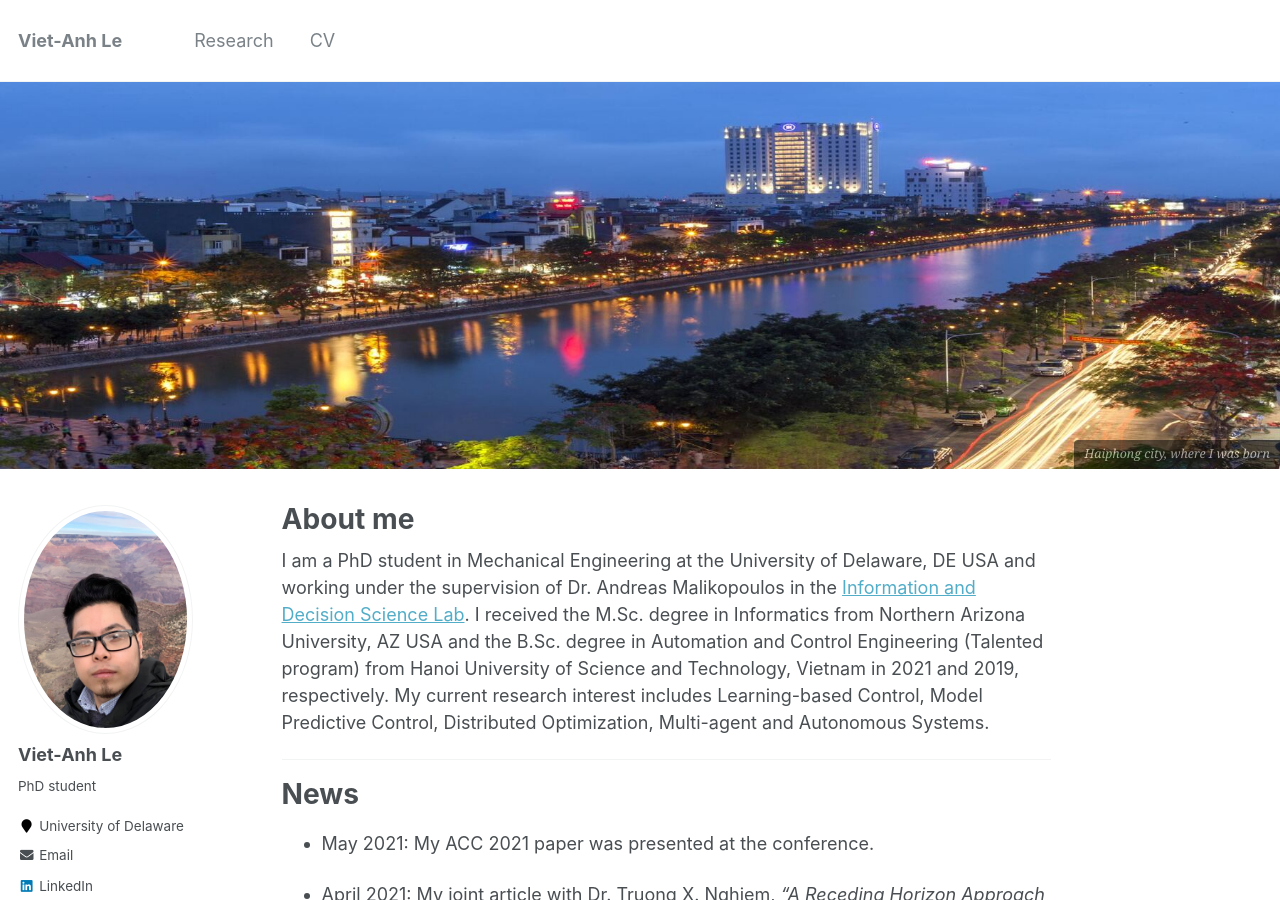
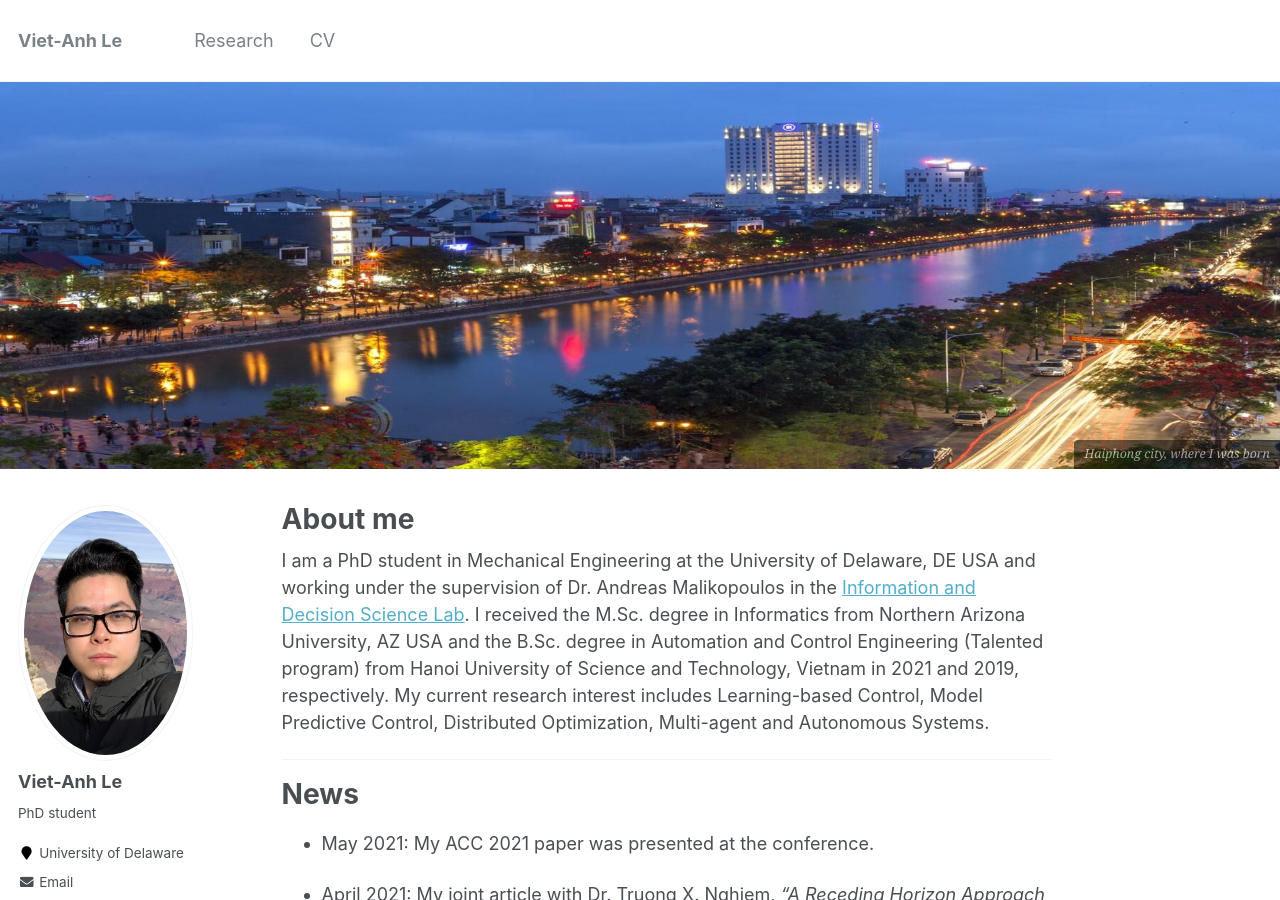
Before and after one commit to vietanhle0101/vietanhle0101.github.io, a Jekyll site: the page built from _pages/about.md, in a window 1280 px wide and 900 px high. Built offline with Jekyll 4.4.1, drawn with Linux system fonts in a browser that asks for light colours.

Commit message:
change prf photo

```diff
--- a/_config.yml
+++ b/_config.yml
@@ -81,7 +81,7 @@ analytics:
 # Site Author
 author:
   name             : "Viet-Anh Le"
-  avatar           : "profile1.png"
+  avatar           : "profile3.png"
   bio              : "PhD student"
   location         : "University of Delaware"
   employer         :
```
